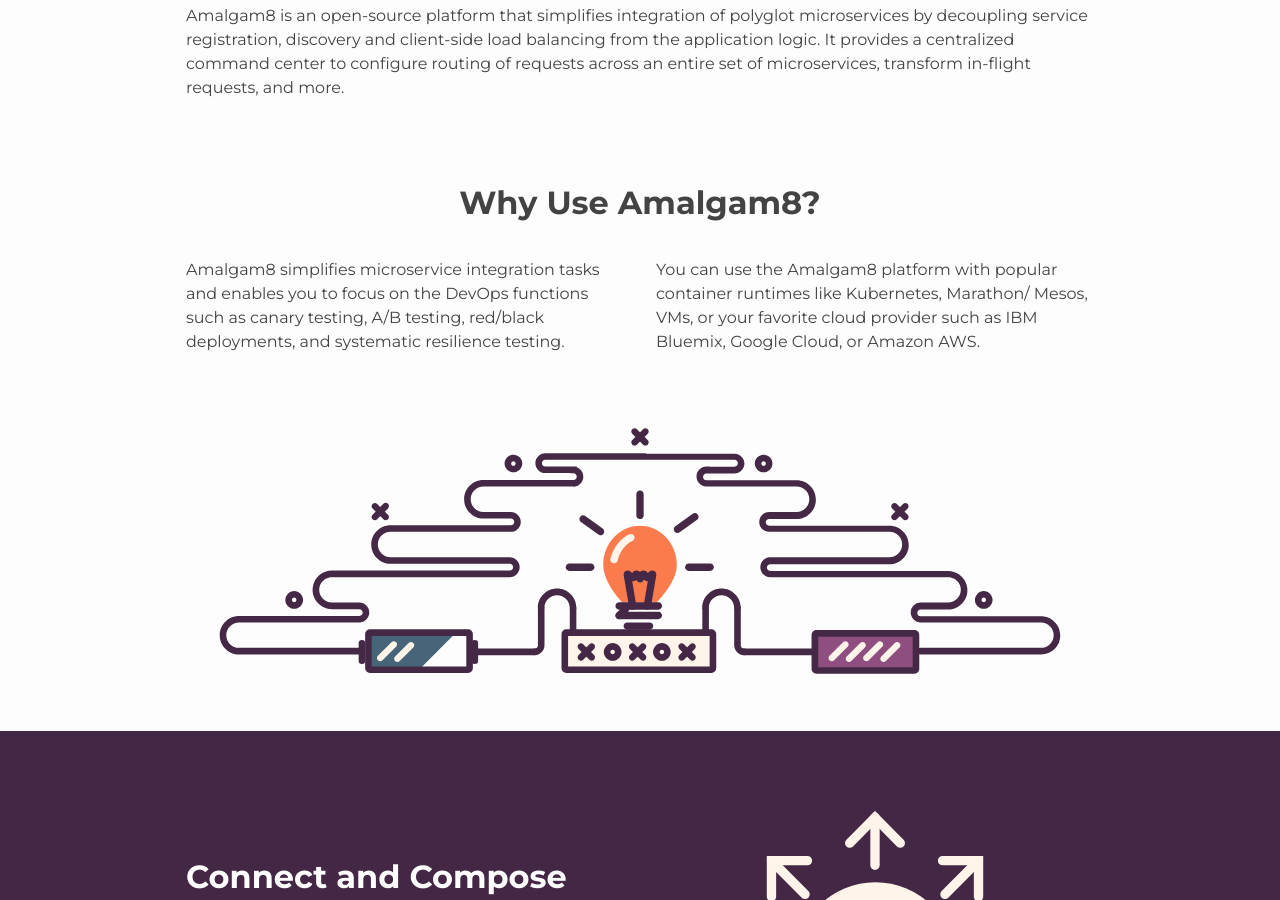
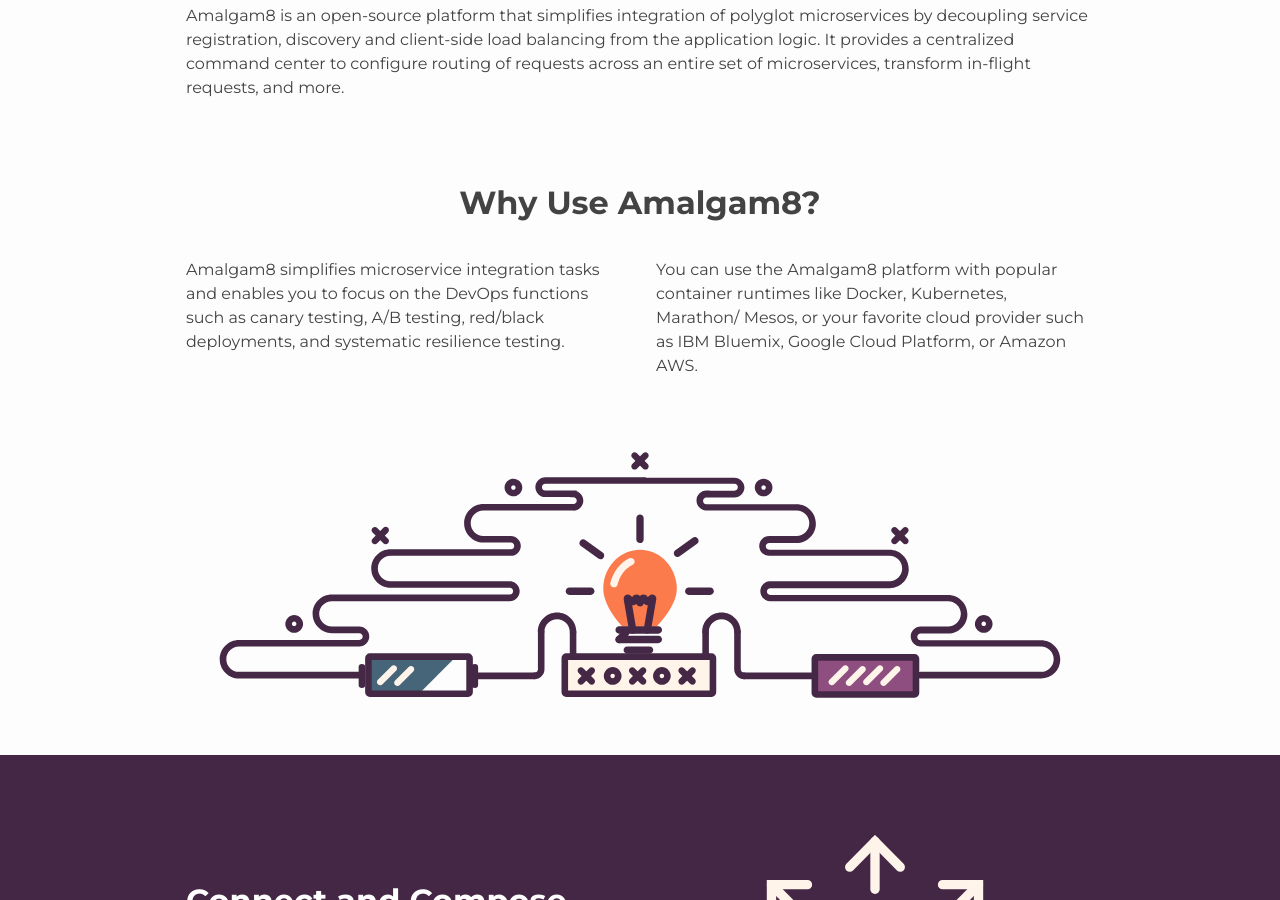
Before and after one commit to amalgam8/amalgam8.github.io, a Jekyll site: the page built from index.html, in a window 1280 px wide and 900 px high, scrolled down 689 px. Built offline with Jekyll 4.4.1, drawn with Linux system fonts in a browser that asks for light colours.

Commit message:
Added Docker to list of supported container environments

```diff
--- a/_includes/sections/why.html
+++ b/_includes/sections/why.html
@@ -7,7 +7,7 @@
         <p>Amalgam8 simplifies microservice integration tasks and enables you to focus on the DevOps functions such as canary testing, A/B testing, red/black deployments, and systematic resilience testing.</p>
       </div>
       <div>
-        <p>You can use the Amalgam8 platform with popular container runtimes like Kubernetes, Marathon/ Mesos, VMs, or your favorite cloud provider such as IBM Bluemix, Google Cloud, or Amazon AWS.</p>
+        <p>You can use the Amalgam8 platform with popular container runtimes like Docker, Kubernetes, Marathon/ Mesos, or your favorite cloud provider such as IBM Bluemix, Google Cloud Platform, or Amazon AWS.</p>
       </div>
     </div>
 
```
